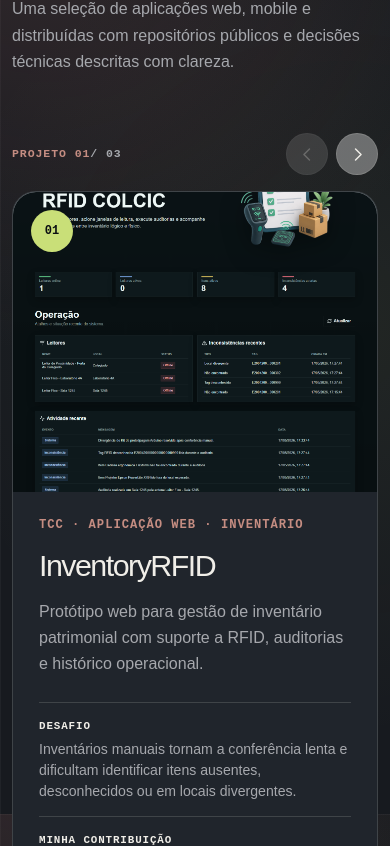
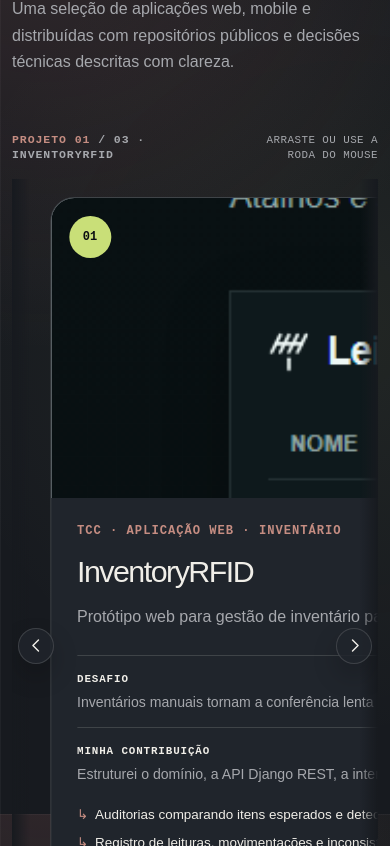
Before and after one commit to EzekLobo/ezequiel-lobo-portfolio, a Next.js app: page / in a window 390 px wide. Shown: the part 1718-2564 px from the top of the page. Built offline with nearby package versions, Linux system fonts and the light colour scheme.

Commit message:
feat: adiciona carrossel circular de projetos

```diff
--- a/app/globals.css
+++ b/app/globals.css
@@ -489,7 +489,10 @@ body.menu-open {
 }
 
 .project-carousel {
+  --carousel-slide-gap: 24px;
+  --carousel-slide-width: min(860px, calc(100% - 280px));
   width: 100%;
+  min-width: 0;
 }
 
 .carousel-toolbar {
@@ -512,22 +515,29 @@ body.menu-open {
   color: var(--accent-dark);
 }
 
-.carousel-controls {
-  display: flex;
-  gap: 8px;
+.carousel-hint {
+  color: var(--muted);
+  font: 0.68rem/1.3 var(--font-geist-mono), monospace;
+  letter-spacing: 0.04em;
+  text-transform: uppercase;
 }
 
 .carousel-control {
+  position: absolute;
+  top: 50%;
+  z-index: 5;
   width: 42px;
   height: 42px;
   display: grid;
   place-items: center;
   border: 1px solid var(--line);
   border-radius: 50%;
-  background: rgba(255, 255, 255, 0.35);
+  background: color-mix(in srgb, var(--paper-deep) 86%, transparent);
   color: var(--text);
   cursor: pointer;
-  transition: background 180ms ease, color 180ms ease, transform 180ms ease;
+  box-shadow: 0 12px 26px rgba(0, 0, 0, 0.2);
+  transform: translateY(-50%);
+  transition: background 180ms ease, color 180ms ease, transform 180ms ease, border-color 180ms ease;
 }
 
 .carousel-control svg {
@@ -535,19 +545,97 @@ body.menu-open {
   height: 19px;
 }
 
-.carousel-control:hover:not(:disabled) {
+.carousel-control-prev {
+  left: 10px;
+}
+
+.carousel-control-next {
+  right: 10px;
+}
+
+.carousel-control:hover {
   background: var(--lime);
   color: var(--ink);
-  transform: translateY(-2px);
+  border-color: var(--lime);
+  transform: translateY(-50%) scale(1.05);
 }
 
-.carousel-control:disabled {
-  cursor: not-allowed;
-  opacity: 0.35;
+.carousel-control:focus-visible {
+  outline: 3px solid var(--accent-dark);
+  outline-offset: 3px;
 }
 
 .project-carousel-viewport {
+  position: relative;
   overflow: hidden;
+  padding: 26px calc((100% - var(--carousel-slide-width)) / 2) 32px;
+  touch-action: pan-y;
+  cursor: grab;
+}
+
+.project-carousel-viewport::before,
+.project-carousel-viewport::after {
+  content: "";
+  position: absolute;
+  top: 0;
+  bottom: 0;
+  z-index: 3;
+  width: clamp(20px, 3vw, 42px);
+  pointer-events: none;
+}
+
+.project-carousel-viewport::before {
+  left: 0;
+  background: linear-gradient(90deg, var(--paper) 0%, transparent 100%);
+}
+
+.project-carousel-viewport::after {
+  right: 0;
+  background: linear-gradient(270deg, var(--paper) 0%, transparent 100%);
+}
+
+.project-carousel-viewport.is-dragging {
+  cursor: grabbing;
+}
+
+.carousel-track {
+  --carousel-step: calc(var(--carousel-slide-width) + var(--carousel-slide-gap));
+  display: flex;
+  gap: var(--carousel-slide-gap);
+  width: max-content;
+  transform: translate3d(calc(-1 * var(--carousel-step) + var(--carousel-drag-offset)), 0, 0);
+  transition: transform 440ms cubic-bezier(0.22, 0.75, 0.22, 1);
+  will-change: transform;
+}
+
+.carousel-track.is-sliding-previous {
+  transform: translate3d(var(--carousel-drag-offset), 0, 0);
+}
+
+.carousel-track.is-sliding-next {
+  transform: translate3d(calc(-2 * var(--carousel-step)), 0, 0);
+}
+
+.carousel-track.is-transition-disabled {
+  transition: none;
+}
+
+.carousel-slide {
+  flex: 0 0 var(--carousel-slide-width);
+  width: var(--carousel-slide-width);
+  min-width: 0;
+  opacity: 0.5;
+  transform: scale(0.94);
+  transform-origin: center;
+  transition: opacity 440ms ease, transform 440ms cubic-bezier(0.22, 0.75, 0.22, 1);
+  pointer-events: none;
+}
+
+.carousel-slide.is-active {
+  z-index: 2;
+  opacity: 1;
+  transform: scale(1);
+  pointer-events: auto;
 }
 
 .project-card {
@@ -1195,6 +1283,11 @@ body.menu-open {
 }
 
 @media (max-width: 900px) {
+  .project-carousel {
+    --carousel-slide-gap: 20px;
+    --carousel-slide-width: calc(100% - 120px);
+  }
+
   .hero {
     grid-template-columns: 1fr;
     padding-top: 150px;
@@ -1241,6 +1334,26 @@ body.menu-open {
 
   .content-section {
     padding-block: 88px;
+  }
+
+  .project-carousel {
+    --carousel-slide-gap: 16px;
+    --carousel-slide-width: calc(100% - 36px);
+  }
+
+  .project-carousel-viewport {
+    padding-top: 18px;
+    padding-bottom: 22px;
+  }
+
+  .project-carousel-viewport::before,
+  .project-carousel-viewport::after {
+    width: 18px;
+  }
+
+  .carousel-control {
+    width: 36px;
+    height: 36px;
   }
 
   .nav-wrap {
@@ -1297,6 +1410,41 @@ body.menu-open {
     align-items: baseline;
     padding-top: 12px;
     border-bottom: 1px solid var(--line);
+  }
+
+  .project-carousel {
+    --carousel-slide-gap: 16px;
+    --carousel-slide-width: calc(100% - 76px);
+  }
+
+  .carousel-toolbar {
+    align-items: flex-start;
+  }
+
+  .carousel-hint {
+    max-width: 130px;
+    text-align: right;
+  }
+
+  .carousel-control {
+    width: 36px;
+    height: 36px;
+  }
+
+  .carousel-control-prev {
+    left: 6px;
+  }
+
+  .carousel-control-next {
+    right: 6px;
+  }
+
+  .carousel-slide {
+    transform: scale(0.9);
+  }
+
+  .carousel-slide.is-active {
+    transform: scale(1);
   }
 
   .project-grid,
--- a/components/ProjectCarousel.tsx
+++ b/components/ProjectCarousel.tsx
@@ -1,45 +1,256 @@
 "use client";
 
 import Image from "next/image";
-import { useState } from "react";
+import { useCallback, useRef, useState } from "react";
+import type {
+  CSSProperties,
+  PointerEvent as ReactPointerEvent,
+  TransitionEvent as ReactTransitionEvent,
+  WheelEvent as ReactWheelEvent,
+} from "react";
 import type { Project } from "@/types";
 import { ArrowUpRightIcon, ChevronLeftIcon, ChevronRightIcon } from "./Icons";
 
+const SWIPE_THRESHOLD = 56;
+const WHEEL_DEBOUNCE = 420;
+
+type Direction = "previous" | "next";
+
+type CarouselStyle = CSSProperties & {
+  "--carousel-drag-offset": string;
+};
+
 export default function ProjectCarousel({ projects }: { projects: Project[] }) {
   const [activeIndex, setActiveIndex] = useState(0);
-  const activeProject = projects[activeIndex];
+  const [direction, setDirection] = useState<Direction | null>(null);
+  const [isAnimating, setIsAnimating] = useState(false);
+  const [isDragging, setIsDragging] = useState(false);
+  const [dragOffset, setDragOffset] = useState(0);
+  const [transitionEnabled, setTransitionEnabled] = useState(true);
+
+  const dragRef = useRef({
+    pointerId: -1,
+    startX: 0,
+    currentX: 0,
+    moved: false,
+  });
+  const wheelLockRef = useRef(0);
+  const suppressClickRef = useRef(false);
+
+  const wrapIndex = useCallback(
+    (index: number) => (index + projects.length) % projects.length,
+    [projects.length],
+  );
+
+  const move = useCallback(
+    (nextDirection: Direction) => {
+      if (!projects.length || isAnimating) return;
+
+      setDirection(nextDirection);
+      setDragOffset(0);
+      setTransitionEnabled(true);
+      setIsAnimating(true);
+    },
+    [isAnimating, projects.length],
+  );
+
+  const jumpTo = useCallback(
+    (index: number) => {
+      if (!projects.length || isAnimating || index === activeIndex) return;
+
+      setActiveIndex(wrapIndex(index));
+      setDirection(null);
+      setDragOffset(0);
+      setIsAnimating(false);
+      setTransitionEnabled(false);
+
+      requestAnimationFrame(() => setTransitionEnabled(true));
+    },
+    [activeIndex, isAnimating, projects.length, wrapIndex],
+  );
+
+  const handleTransitionEnd = (event: ReactTransitionEvent<HTMLDivElement>) => {
+    if (event.target !== event.currentTarget || event.propertyName !== "transform" || !direction || !isAnimating) return;
+
+    setActiveIndex((index) => wrapIndex(index + (direction === "next" ? 1 : -1)));
+    setDirection(null);
+    setIsAnimating(false);
+    setTransitionEnabled(false);
+
+    requestAnimationFrame(() => setTransitionEnabled(true));
+  };
+
+  const handleWheel = (event: ReactWheelEvent<HTMLDivElement>) => {
+    if (event.ctrlKey || isDragging || !projects.length) return;
+
+    const delta = Math.abs(event.deltaX) > Math.abs(event.deltaY) ? event.deltaX : event.deltaY;
+    if (Math.abs(delta) < 8) return;
+
+    event.preventDefault();
+
+    const now = performance.now();
+    if (now - wheelLockRef.current < WHEEL_DEBOUNCE || isAnimating) return;
+
+    wheelLockRef.current = now;
+    move(delta > 0 ? "next" : "previous");
+  };
+
+  const handlePointerDown = (event: ReactPointerEvent<HTMLDivElement>) => {
+    if (event.button !== 0 || isAnimating) return;
+
+    const target = event.target as Element;
+    if (target.closest("a, button")) return;
+
+    dragRef.current = {
+      pointerId: event.pointerId,
+      startX: event.clientX,
+      currentX: event.clientX,
+      moved: false,
+    };
+    event.currentTarget.setPointerCapture(event.pointerId);
+    setIsDragging(true);
+    setTransitionEnabled(false);
+  };
+
+  const handlePointerMove = (event: ReactPointerEvent<HTMLDivElement>) => {
+    const drag = dragRef.current;
+    if (!isDragging || drag.pointerId !== event.pointerId) return;
+
+    const offset = event.clientX - drag.startX;
+    drag.currentX = event.clientX;
+    drag.moved = Math.abs(offset) > 8;
+
+    if (drag.moved) {
+      event.preventDefault();
+      setDragOffset(offset);
+    }
+  };
+
+  const finishPointer = (event: ReactPointerEvent<HTMLDivElement>) => {
+    const drag = dragRef.current;
+    if (!isDragging || drag.pointerId !== event.pointerId) return;
+
+    const offset = drag.currentX - drag.startX;
+    const shouldMove = Math.abs(offset) >= SWIPE_THRESHOLD;
+    const nextDirection: Direction = offset < 0 ? "next" : "previous";
+
+    suppressClickRef.current = drag.moved;
+    dragRef.current.pointerId = -1;
+    setIsDragging(false);
+    setDragOffset(0);
+
+    if (event.currentTarget.hasPointerCapture(event.pointerId)) {
+      event.currentTarget.releasePointerCapture(event.pointerId);
+    }
+
+    if (shouldMove) {
+      move(nextDirection);
+    } else {
+      setTransitionEnabled(true);
+    }
+  };
+
+  const handleClickCapture = (event: React.MouseEvent<HTMLDivElement>) => {
+    if (!suppressClickRef.current) return;
+
+    event.preventDefault();
+    event.stopPropagation();
+    suppressClickRef.current = false;
+  };
+
+  const handleKeyDown = (event: React.KeyboardEvent<HTMLDivElement>) => {
+    if (event.target !== event.currentTarget || isAnimating) return;
+
+    if (event.key === "ArrowLeft") {
+      event.preventDefault();
+      move("previous");
+    } else if (event.key === "ArrowRight") {
+      event.preventDefault();
+      move("next");
+    } else if (event.key === "Home") {
+      event.preventDefault();
+      jumpTo(0);
+    } else if (event.key === "End") {
+      event.preventDefault();
+      jumpTo(projects.length - 1);
+    }
+  };
+
+  if (!projects.length) return null;
+
+  const visibleProjects = [
+    { project: projects[wrapIndex(activeIndex - 1)], position: "previous" },
+    { project: projects[activeIndex], position: "active" },
+    { project: projects[wrapIndex(activeIndex + 1)], position: "next" },
+  ] as const;
+
+  const trackStyle: CarouselStyle = {
+    "--carousel-drag-offset": `${dragOffset}px`,
+  };
 
   return (
-    <div className="project-carousel" aria-label="Carrossel de projetos" aria-roledescription="carrossel">
+    <div
+      className="project-carousel"
+      role="region"
+      aria-label="Carrossel de projetos"
+      aria-roledescription="carrossel"
+    >
       <div className="carousel-toolbar">
         <p className="carousel-status" aria-live="polite">
           <strong>Projeto {String(activeIndex + 1).padStart(2, "0")}</strong>
-          <span>/ {String(projects.length).padStart(2, "0")}</span>
+          <span> / {String(projects.length).padStart(2, "0")} · {projects[activeIndex].title}</span>
         </p>
-        <div className="carousel-controls">
+        <span className="carousel-hint">Arraste ou use a roda do mouse</span>
+      </div>
+
+      <div
+        className={`project-carousel-viewport ${isDragging ? "is-dragging" : ""}`}
+        tabIndex={0}
+        onKeyDown={handleKeyDown}
+        onWheel={handleWheel}
+        onPointerDown={handlePointerDown}
+        onPointerMove={handlePointerMove}
+        onPointerUp={finishPointer}
+        onPointerCancel={finishPointer}
+        onClickCapture={handleClickCapture}
+      >
         <button
           type="button"
-            className="carousel-control"
+          className="carousel-control carousel-control-prev"
           aria-label="Projeto anterior"
-            onClick={() => setActiveIndex((index) => Math.max(index - 1, 0))}
-            disabled={activeIndex === 0}
+          onClick={() => move("previous")}
         >
           <ChevronLeftIcon />
         </button>
+
+        <div
+          className={`carousel-track ${isAnimating ? `is-sliding-${direction}` : ""} ${transitionEnabled ? "" : "is-transition-disabled"}`}
+          style={trackStyle}
+          onTransitionEnd={handleTransitionEnd}
+        >
+          {visibleProjects.map(({ project, position }, index) => (
+            <div
+              key={`${project.title}-${position}-${activeIndex}`}
+              className={`carousel-slide ${position === "active" ? "is-active" : "is-preview"}`}
+              aria-hidden={position !== "active"}
+            >
+              <ProjectCard
+                project={project}
+                index={wrapIndex(activeIndex + index - 1)}
+                interactive={position === "active"}
+              />
+            </div>
+          ))}
+        </div>
+
         <button
           type="button"
-            className="carousel-control"
+          className="carousel-control carousel-control-next"
           aria-label="Próximo projeto"
-            onClick={() => setActiveIndex((index) => Math.min(index + 1, projects.length - 1))}
-            disabled={activeIndex === projects.length - 1}
+          onClick={() => move("next")}
         >
           <ChevronRightIcon />
         </button>
-        </div>
-      </div>
-
-      <div className="project-carousel-viewport">
-        <ProjectCard project={activeProject} index={activeIndex} />
       </div>
 
       <div className="carousel-dots" role="tablist" aria-label="Selecionar projeto">
@@ -51,7 +262,7 @@ export default function ProjectCarousel({ projects }: { projects: Project[] }) {
             aria-selected={index === activeIndex}
             aria-label={`Ver projeto ${index + 1}: ${project.title}`}
             className={`carousel-dot ${index === activeIndex ? "is-active" : ""}`}
-            onClick={() => setActiveIndex(index)}
+            onClick={() => jumpTo(index)}
           />
         ))}
       </div>
@@ -59,7 +270,7 @@ export default function ProjectCarousel({ projects }: { projects: Project[] }) {
   );
 }
 
-function ProjectCard({ project, index }: { project: Project; index: number }) {
+function ProjectCard({ project, index, interactive }: { project: Project; index: number; interactive: boolean }) {
   return (
     <article className="project-card project-featured">
       <ProjectVisual project={project} index={index} />
@@ -90,11 +301,11 @@ function ProjectCard({ project, index }: { project: Project; index: number }) {
 
         <div className="project-links">
           {project.demo && (
-            <a href={project.demo} target="_blank" rel="noreferrer">
+            <a href={project.demo} target="_blank" rel="noreferrer" tabIndex={interactive ? undefined : -1}>
               Ver demonstração <ArrowUpRightIcon />
             </a>
           )}
-          <a href={project.repository} target="_blank" rel="noreferrer">
+          <a href={project.repository} target="_blank" rel="noreferrer" tabIndex={interactive ? undefined : -1}>
             Ver código <ArrowUpRightIcon />
           </a>
         </div>
```
Also changed, not shown: 1 other file (tests, documents, lock files or other folders). Lines whose indentation alone changed are shown as unchanged.
